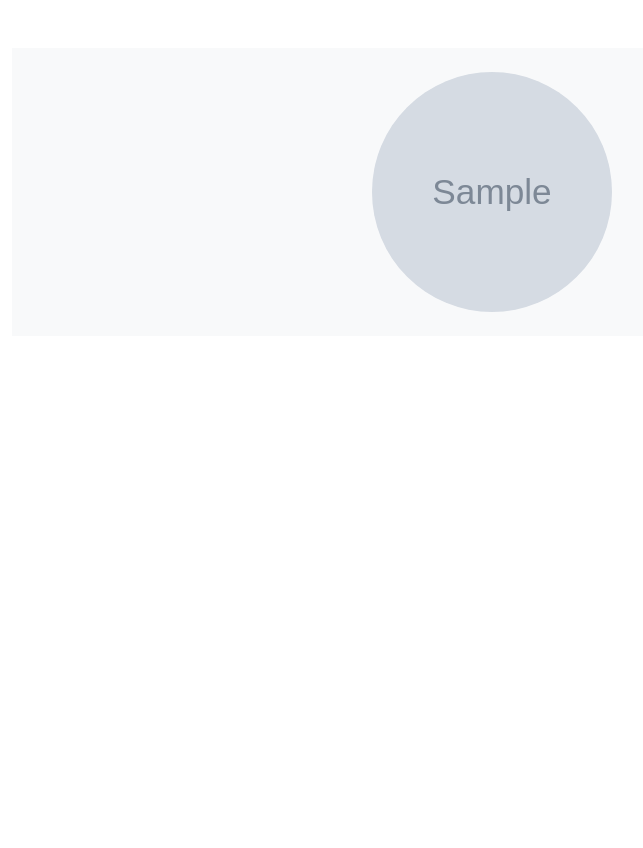
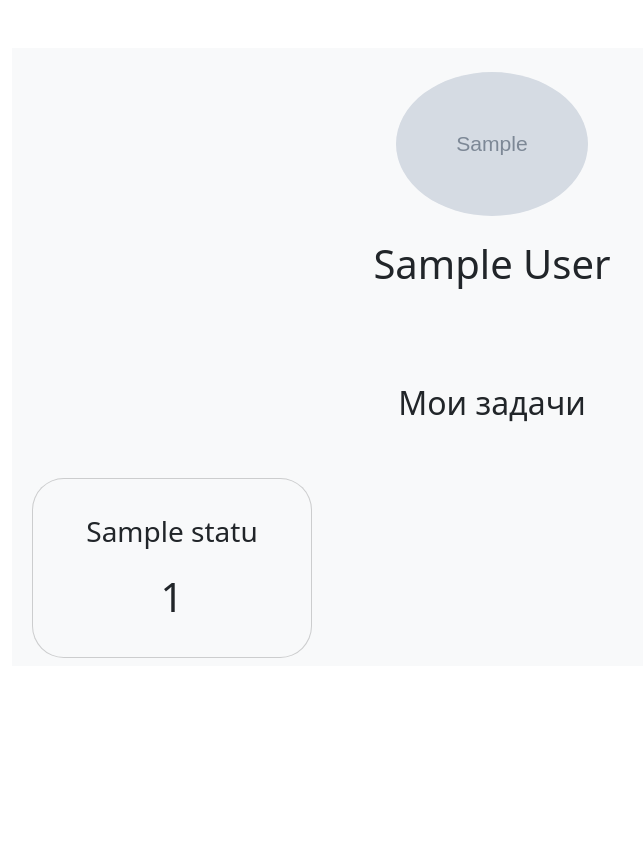
Before and after one commit to MustafinMP/TaskTrackerFlask, a Flask app: page /auth/profile in a window 1280 px wide. Shown: the part 92-940 px from the top of the page, without its empty margins (148-791 px from the left). Run offline with Flask 3, Linux system fonts and the light colour scheme; a user stored in the database is signed in; tables that the repository leaves empty hold one stand-in row (values such as "Sample post"); grey boxes marked "Sample" are stand-in pictures; some libraries are stand-ins or nearby versions.

Commit message:
Update profile page

```diff
--- a/auth/blueprint.py
+++ b/auth/blueprint.py
@@ -1,12 +1,13 @@
 import os
 
 from flask import Blueprint, redirect, render_template
-from flask_login import login_user, logout_user, login_required
+from flask_login import login_user, logout_user, login_required, current_user
 from werkzeug.utils import secure_filename
 
 import db_session
 from auth.forms import LoginForm, RegisterForm
 from auth.models import User
+from tasks.models import Task, Status
 
 blueprint = Blueprint('auth', __name__)
 prefix = '/auth'
@@ -73,4 +74,19 @@ def logout():
 @blueprint.route('/profile')
 @login_required
 def profile():
+    with db_session.create_session() as session:
+        tasks: list[Task] = session.query(Task).where(current_user.id == Task.creator_id).all()
+        statuses: list[Status] = session.query(Status).all()
+        tasks_count: dict[str, int] = {
+            status.name: 0
+            for status in statuses
+        }
+        for task in tasks:
+            tasks_count[task.status.name] += 1
+    return render_template(path + 'profile.html', tasks_count=tasks_count)
+
+
+@blueprint.route('/profile/edit')
+@login_required
+def edit_profile():
     return render_template(path + 'profile.html')
--- a/templates/auth/profile.html
+++ b/templates/auth/profile.html
@@ -2,16 +2,29 @@
 
 {% block content %}
 <div class="w-75 mx-auto my-5 bg-light">
-    <div class="text-center">
+    <div class="text-center mb-5">
         <img src="{% if current_user.image %}
                 ../static/uploads/{{ current_user.image }}
                 {% else %}
                 ../static/img/default.png
                 {% endif %}"
-                     style="width: 240px; height: 240px; border-radius: 50%; background-size: cover;"
-                class="mx-auto my-4"/>
+             style="width: 20%; height: 20%; border-radius: 50%; background-size: cover;"
+             class="mx-auto my-4"/>
+        <h1>{{ current_user.name }}</h1>
     </div>
-
+    <div class="container">
+        <div class="row text-center mb-5">
+            <h2 class="col-12 my-5 text-dark">Мои задачи</h2>
+            {% for status, count in tasks_count.items() %}
+            <div class="col-12 col-sm-12 col-md-4 col-lg-4 col-xl-4">
+                <div class="card m-2 p-4 text-center bg-light" style="border-radius: 32px; height: 180px;">
+                    <h3 class="my-auto">{{ status }}</h3>
+                    <h1 class="my-auto">{{ count }}</h1>
+                </div>
+            </div>
+            {% endfor %}
+        </div>
+    </div>
 </div>
 
 {% endblock %}
```
Also changed, not shown: auth/forms.py (+10 -1 lines).
